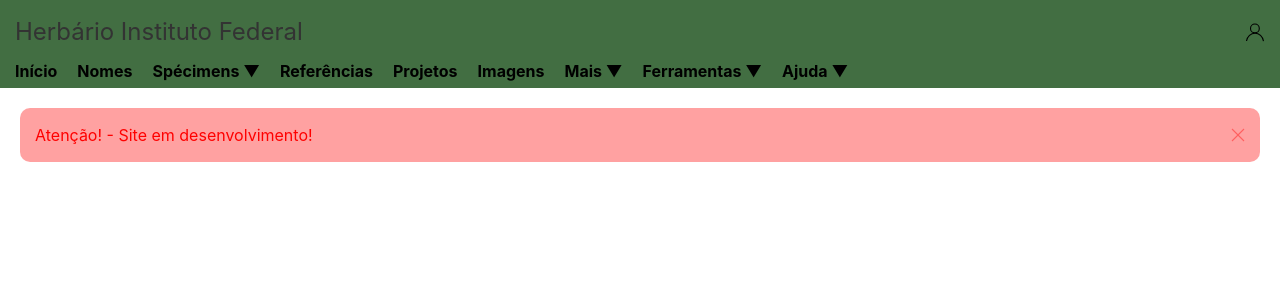
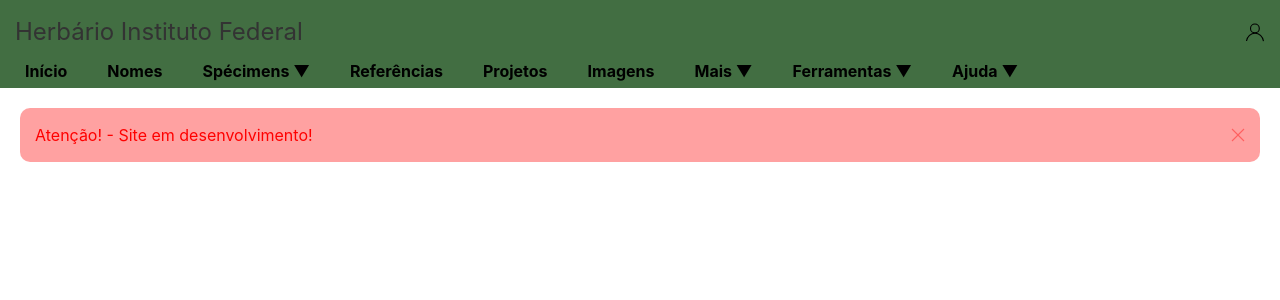
Before and after one commit to Rafaelhenricogj/Herbario, an Angular app: page / in a window 1280 px wide. Shown: the top 300 px of the page. Built offline with nearby package versions, Linux system fonts and the light colour scheme.

Commit message:
Add Navbar

```diff
--- a/src/app/menu/menu.component.css
+++ b/src/app/menu/menu.component.css
@@ -10,14 +10,18 @@ ul{
     display: flex;
     flex-direction: row;
     list-style: none;
-    color: black;
     margin: 0;
     padding: 0;
 }
+a{
+    font-weight: bold;
+    transition: all .1s;
+    color: black;
+    text-decoration: none;
+}
 li{
-    padding: 0 5px;
-    margin: 0 5px;
-    font-weight: bold;
+    padding: 0 10px;
+    margin: 0 10px;
 }
 h3{
     padding: 10px;
@@ -46,3 +50,28 @@ h3:hover{
     background-color: rgba(255, 255, 255, 0.233);
     border-radius: 50%;
 }
+.dropbar1,
+.dropbar2,
+.dropbar3,
+.dropbar4{
+    display: flex;
+    flex-direction: column;
+    border: solid 2px black;
+    padding: 10px;
+    position: absolute;
+    background-color: rgb(66, 110, 66);
+    z-index: 10;
+    display: none;
+}
+.drop1:hover .dropbar1{
+    display: flex;
+}
+.drop2:hover .dropbar2{
+    display: flex;
+}
+.drop3:hover .dropbar3{
+    display: flex;
+}
+.drop4:hover .dropbar5{
+    display: flex;
+}
--- a/src/app/menu/menu.component.html
+++ b/src/app/menu/menu.component.html
@@ -5,14 +5,52 @@
         <span uk-icon="user" class="icon"></span>
     </div>
     <ul>
-        <li class="">Início</li>
-        <li class="">Nomes</li>
-        <li class="mais">Spécimens ▼</li>
-        <li class="">Referências</li>
-        <li class="">Projetos</li>
-        <li class="">Imagens</li>
-        <li class="mais">Mais ▼</li>
-        <li class="mais">Ferramentas ▼</li>
-        <li class="mais">Ajuda ▼</li>
+        <li>
+            <a href="" class="">Início</a>
+        </li>
+        <li>
+            <a href="" class="">Nomes</a>
+        </li>
+        <li class="drop1">
+            <a href="" class="mais">Spécimens ▼</a>
+            <div class="dropbar1">
+                <a href="">Eventos de coleção</a>
+                <a href="">Coleções</a>
+                <a href="">Espécimes</a>
+            </div>
+        </li>
+        <li>
+            <a href="" class="">Referências</a>
+        </li>
+        <li>
+            <a href="" class="">Projetos</a>
+        </li>
+        <li>
+            <a href="" class="">Imagens</a>
+        </li>
+        <li class="drop2">
+            <a href="" class="mais">Mais ▼</a>
+            <div class="dropbar2">
+                <a href="">Publicações</a>
+                <a href="">Localizações</a>
+                <a href="">Instituição</a>
+            </div>
+        </li>
+        <li class="drop3">
+            <a href="" class="mais">Ferramentas ▼</a>
+            <div class="dropbar3">
+                <a href="">Exemplo1</a>
+                <a href="">Exemplo2</a>
+                <a href="">Exemplo3</a>
+            </div>
+        </li>
+        <li class="drop4">
+            <a href="" class="mais">Ajuda ▼</a>
+            <div class="dropbar4">
+                <a href="">Exemplo1</a>
+                <a href="">Exemplo2</a>
+                <a href="">Exemplo3</a>
+            </div>
+        </li>
     </ul>
 </main>
```
